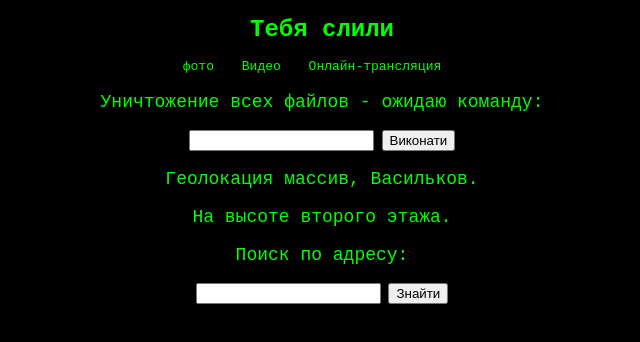
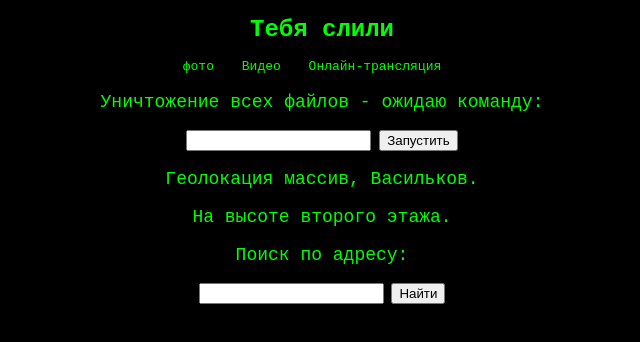
Before and after one commit to kavalife/site, a plain HTML site: page index.html in a window 1280 px wide. Shown: the full height of the page, 318-958 px from the left. Drawn offline with Linux system fonts and the light colour scheme.

Commit message:
Update index.html

```diff
--- a/index.html
+++ b/index.html
@@ -39,7 +39,7 @@
             <p>Уничтожение всех файлов - ожидаю команду:</p>
             <form>
                 <input type="text" id="commandInput">
-                <input type="button" value="Виконати" onclick="executeCommand()">
+                <input type="button" value="Запустить" onclick="executeCommand()">
             </form>
         </div>
         <div>
@@ -50,7 +50,7 @@
             <p>Поиск по адресу:</p>
             <form>
                 <input type="text" id="searchInput">
-                <input type="button" value="Знайти" onclick="searchAddress()">
+                <input type="button" value="Найти" onclick="searchAddress()">
             </form>
         </div>
     </div>
```
